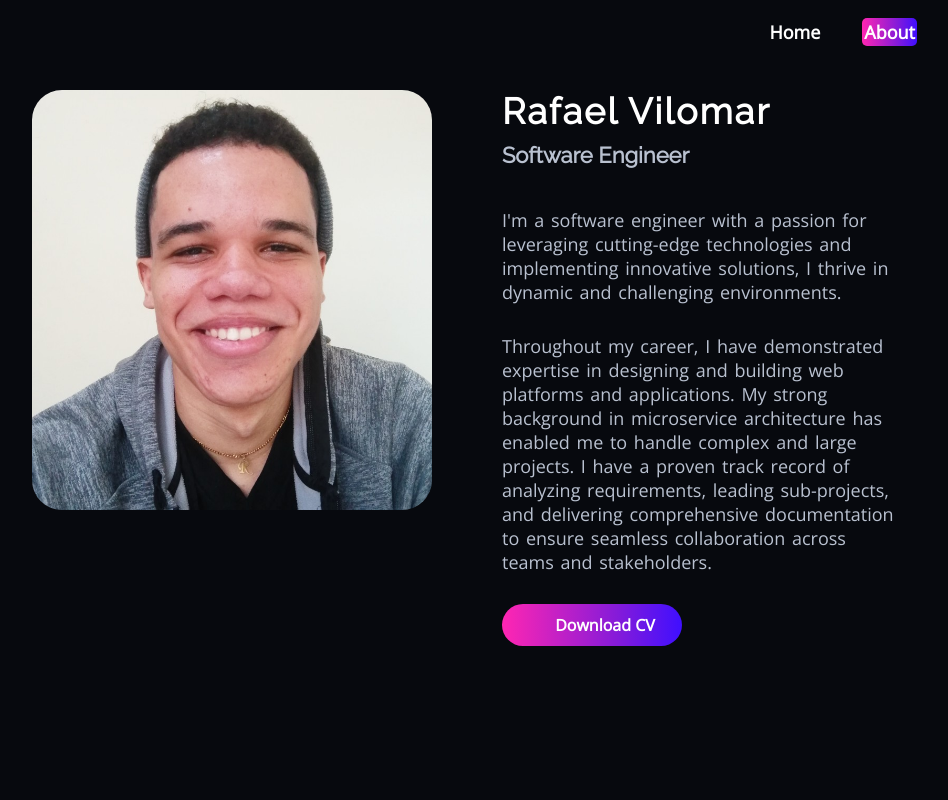
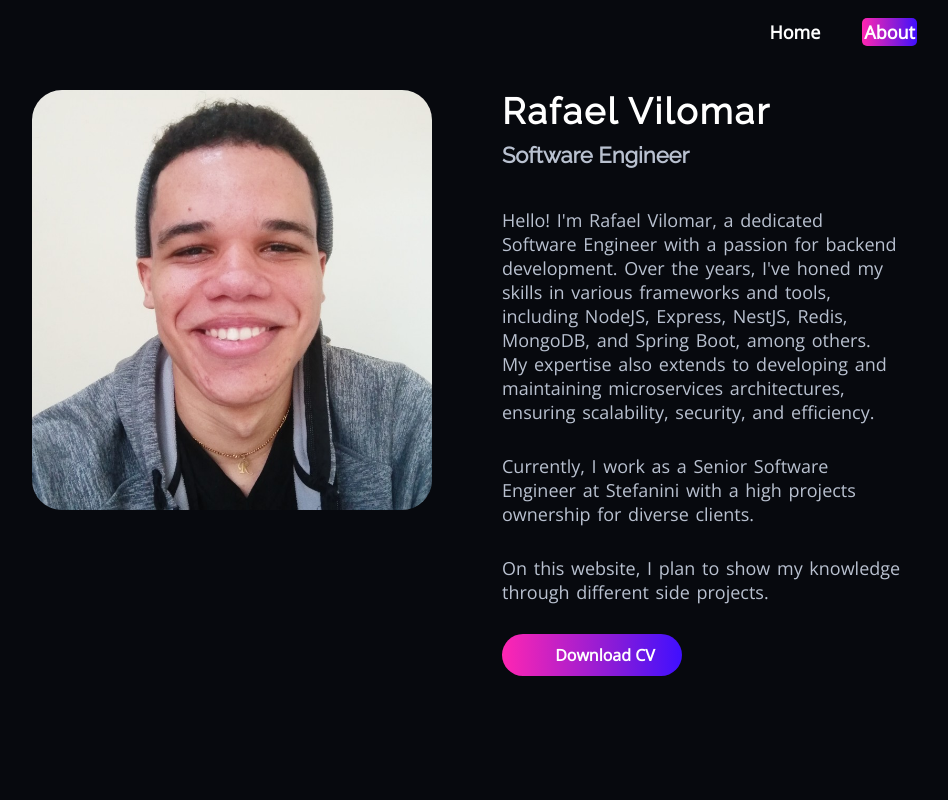
Before and after one commit to rafavilomar/repository, a React (Create React App) app: page /about in a window 1280 px wide. Shown: the top 800 px of the page, without its empty margins (173-1121 px from the left). Built offline with nearby package versions, Linux system fonts and the light colour scheme; some icons are missing.

Commit message:
feat: change about section information

```diff
--- a/src/containers/About.tsx
+++ b/src/containers/About.tsx
@@ -33,10 +33,13 @@ const About = () => {
           <h2 className="txt mainTitle-secondary">Rafael Vilomar</h2>
           <h3 className="txt secondaryTitle">Software Engineer</h3>
           <p className="txt body">
-            I'm a software engineer with a passion for leveraging cutting-edge technologies and implementing innovative solutions, I thrive in dynamic and challenging environments.
+            Hello! I'm Rafael Vilomar, a dedicated Software Engineer with a passion for backend development. Over the years, I've honed my skills in various frameworks and tools, including NodeJS, Express, NestJS, Redis, MongoDB, and Spring Boot, among others. My expertise also extends to developing and maintaining microservices architectures, ensuring scalability, security, and efficiency.
           </p>
           <p className="txt body">
-            Throughout my career, I have demonstrated expertise in designing and building web platforms and applications. My strong background in microservice architecture has enabled me to handle complex and large projects. I have a proven track record of analyzing requirements, leading sub-projects, and delivering comprehensive documentation to ensure seamless collaboration across teams and stakeholders.
+            Currently, I work as a Senior Software Engineer at Stefanini with a high projects ownership for diverse clients.
+          </p>
+          <p className="txt body">
+            On this website, I plan to show my knowledge through different side projects.
           </p>
           <Button
             icon={<Download />}
```
